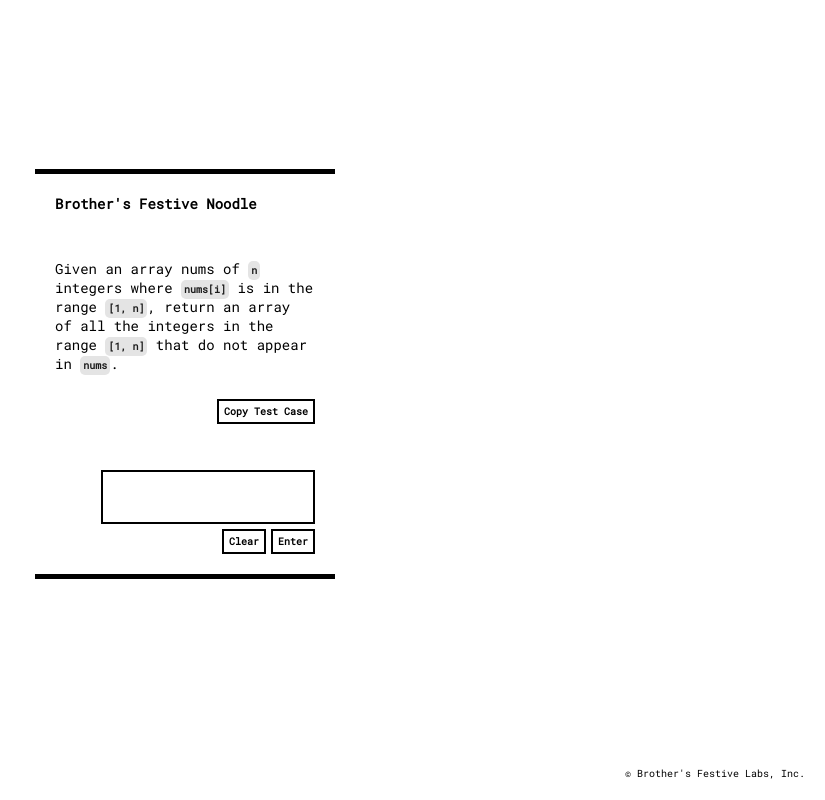
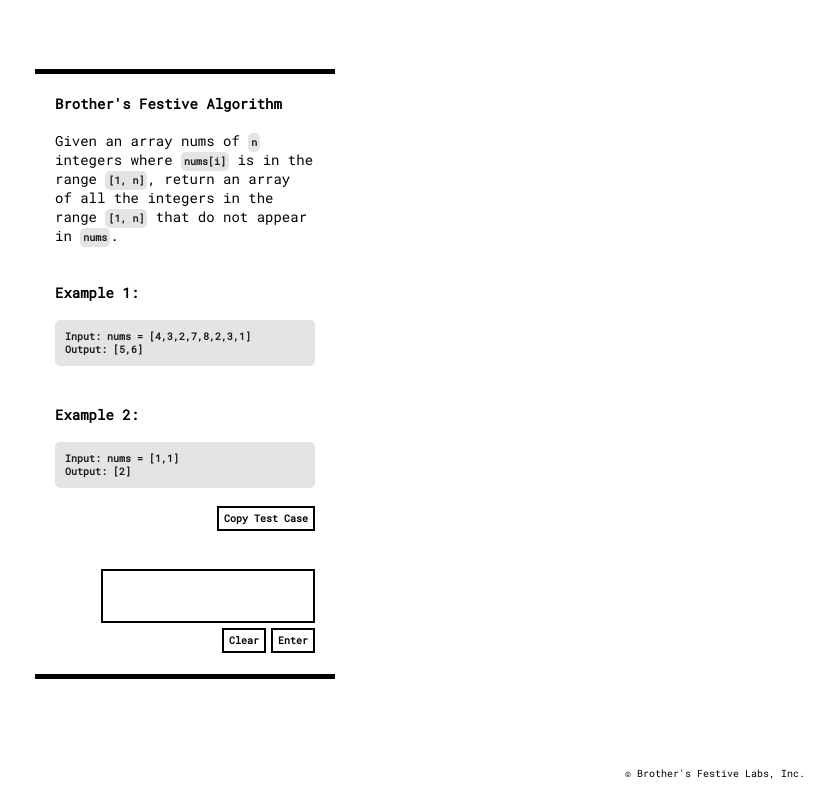
Before and after one commit to ailinsu/brother, a Vue app: page /code in a window 1280 px wide. Shown: the whole page, without its empty margins (455-1280 px from the left). Built offline with nearby package versions, Linux system fonts and the light colour scheme.

Commit message:
examples

```diff
--- a/src/components/LeetCode.vue
+++ b/src/components/LeetCode.vue
@@ -1,11 +1,21 @@
 <template>
   <div class="home">
-    <div class="title">Brother's Festive Noodle</div>
+    <div class="title">Brother's Festive Algorithm</div>
     <div class="text">
       Given an array nums of <span class="code">n</span> integers where
       <span class="code">nums[i]</span> is in the range <span class="code">[1, n]</span>,
       return an array of all the integers in the range <span class="code">[1, n]</span>
       that do not appear in <span class="code">nums</span>.
+    </div>
+    <div class="title">Example 1:</div>
+    <div class="code-block">
+      Input: nums = [4,3,2,7,8,2,3,1]<br/>
+      Output: [5,6]
+    </div>
+    <div class="title">Example 2:</div>
+    <div class="code-block">
+      Input: nums = [1,1]<br/>
+      Output: [2]
     </div>
     <button class="button add-margin" @click="copy">Copy Test Case</button>
     <div class="input-wrapper">
@@ -63,7 +73,7 @@ export default {
   border-top: 5px solid black;
   border-bottom: 5px solid black;
   width: 300px;
-  height: 400px;
+  height: 600px;
   font-size: 14px;
   justify-content: space-between;
 }
@@ -74,6 +84,7 @@ export default {
 }
 .title {
   margin: 20px;
+  margin-bottom: 0;
   font-weight: 900;
   text-align: left;
 }
@@ -87,6 +98,17 @@ export default {
   font-weight: 900;
   color: rgb(27, 27, 27);
   padding: 3px;
+  border-radius: 5px;
+}
+.code-block {
+  margin-left: 20px;
+  margin-right: 20px;
+  text-align: left;
+  background-color: rgb(228, 228, 228);
+  font-size: 10px;
+  font-weight: 900;
+  color: rgb(27, 27, 27);
+  padding: 10px;
   border-radius: 5px;
 }
 .bcontrol {
```
